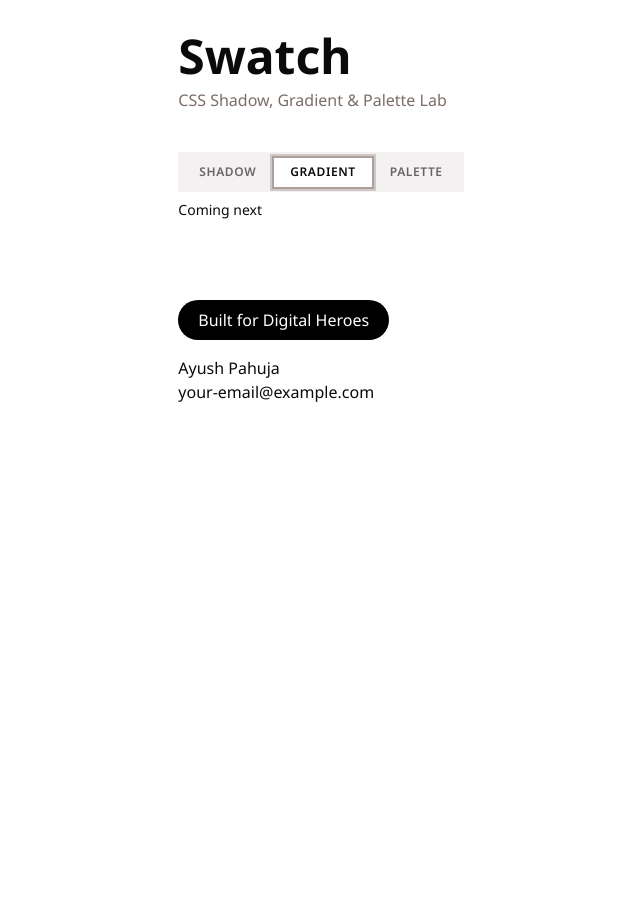
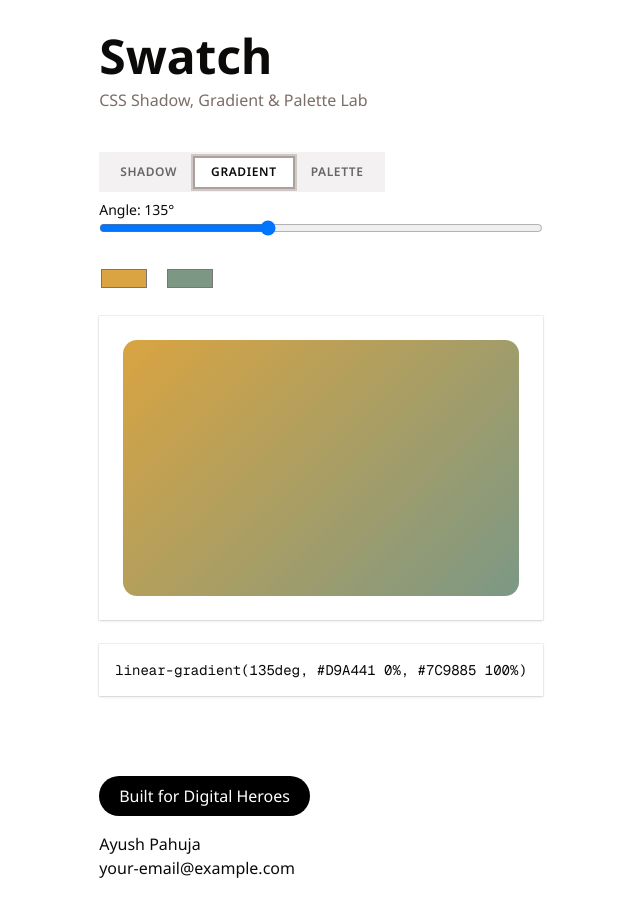
Before and after one commit to Lowdata/swatch, a Next.js app: page / in a window 1280 px wide. Both pictures are taken after a click on the tab "GRADIENT". Shown: the whole page, without its empty margins (319-959 px from the left). Before the commit the page ends 800 px from the top, so only its background shows below. Built offline with nearby package versions, Linux system fonts and the light colour scheme; a web font is replaced by a local one.

Commit message:
feat: implement GradientGenerator tool and supporting utility functions

```diff
--- a/app/page.tsx
+++ b/app/page.tsx
@@ -4,7 +4,7 @@ import {
   TabsList,
   TabsTrigger,
 } from "@/components/ui/tabs";
-
+import GradientGenerator from "@/components/tools/GradientGenerator";
 import PaletteGenerator from "@/components/tools/PaletteGenerator";
 
 export default function Home() {
@@ -45,7 +45,7 @@ export default function Home() {
         </TabsContent>
 
         <TabsContent value="gradient">
-          Coming next
+          <GradientGenerator />
         </TabsContent>
 
         <TabsContent value="palette">
--- a/components/tools/GradientGenerator.tsx
+++ b/components/tools/GradientGenerator.tsx
@@ -0,0 +1,106 @@
+"use client";
+
+import { useMemo, useState } from "react";
+import { Card } from "@/components/ui/card";
+import { buildGradient } from "@/lib/gradient";
+
+export default function GradientGenerator() {
+  const [angle, setAngle] =
+    useState(135);
+
+  const [stops, setStops] =
+    useState([
+      {
+        color: "#D9A441",
+        position: 0,
+      },
+      {
+        color: "#7C9885",
+        position: 100,
+      },
+    ]);
+
+  const gradient = useMemo(() => {
+    return buildGradient(
+      angle,
+      stops
+    );
+  }, [angle, stops]);
+
+  const updateColor = (
+    index: number,
+    value: string
+  ) => {
+    const copy = [...stops];
+
+    copy[index].color = value;
+
+    setStops(copy);
+  };
+
+  return (
+    <div className="space-y-6">
+
+      <div>
+
+        <label>
+          Angle: {angle}°
+        </label>
+
+        <input
+          type="range"
+          min="0"
+          max="360"
+          value={angle}
+          onChange={(e) =>
+            setAngle(
+              Number(e.target.value)
+            )
+          }
+          className="w-full"
+        />
+
+      </div>
+
+      <div className="flex gap-4">
+
+        {stops.map(
+          (stop, index) => (
+            <input
+              key={index}
+              type="color"
+              value={stop.color}
+              onChange={(e) =>
+                updateColor(
+                  index,
+                  e.target.value
+                )
+              }
+            />
+          )
+        )}
+
+      </div>
+
+      <Card className="p-6">
+
+        <div
+          className="h-64 rounded-xl"
+          style={{
+            background: gradient,
+          }}
+        />
+
+      </Card>
+
+      <Card className="p-4">
+
+        <p className="font-mono text-sm break-all">
+          {gradient}
+        </p>
+
+      </Card>
+
+    </div>
+  );
+}
--- /dev/null
+++ b/lib/gradient.ts
@@ -0,0 +1,19 @@
+export type GradientStop = {
+  color: string;
+  position: number;
+};
+
+export function buildGradient(
+  angle: number,
+  stops: GradientStop[]
+) {
+  const stopString = stops
+    .sort((a, b) => a.position - b.position)
+    .map(
+      (stop) =>
+        `${stop.color} ${stop.position}%`
+    )
+    .join(", ");
+
+  return `linear-gradient(${angle}deg, ${stopString})`;
+}
```
